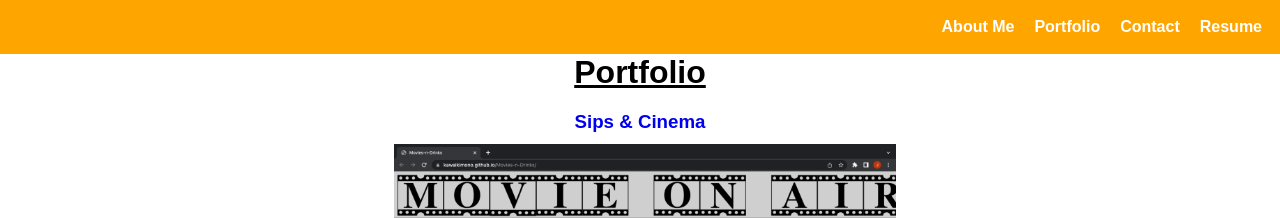
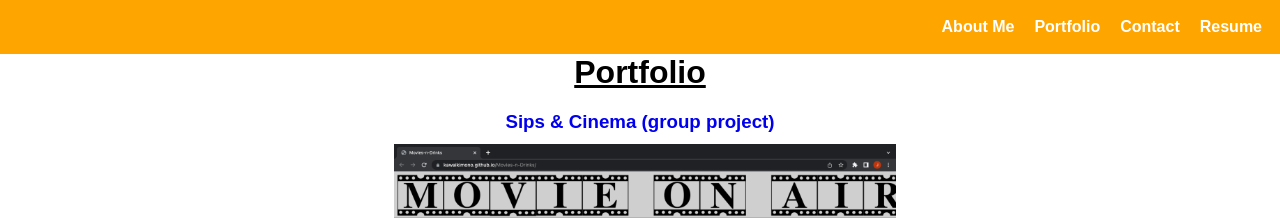
Before and after one commit to JulianKM/React-Portfolio, a React (Create React App) app: page /portfolio in a window 1280 px wide. Shown: the top 218 px of the page. Built offline with nearby package versions, Linux system fonts and the light colour scheme.

Commit message:
minor update

```diff
--- a/src/components/pages/Portfolio.js
+++ b/src/components/pages/Portfolio.js
@@ -7,7 +7,7 @@ export default function Portfolio() {
     return (
         <div className='mainBody'>
         <h1 className="title">Portfolio</h1>
-        <Project title="Sips & Cinema" pic={Movie} alt="Project Pic" details="Generate a random movie and drink of your choice." link="https://kawaikimono.github.io/Movies-n-Drinks/"/>
+        <Project title="Sips & Cinema (group project)" pic={Movie} alt="Project Pic" details="Generate a random movie and drink of your choice." link="https://kawaikimono.github.io/Movies-n-Drinks/"/>
         <Project title="Tech Blog" details="Users can post their blogs and comment on others" link=" https://techblog-j.herokuapp.com/"/>
         </div>
     )
```
Also changed, not shown: 8 other files (tests, documents, lock files or other folders).
